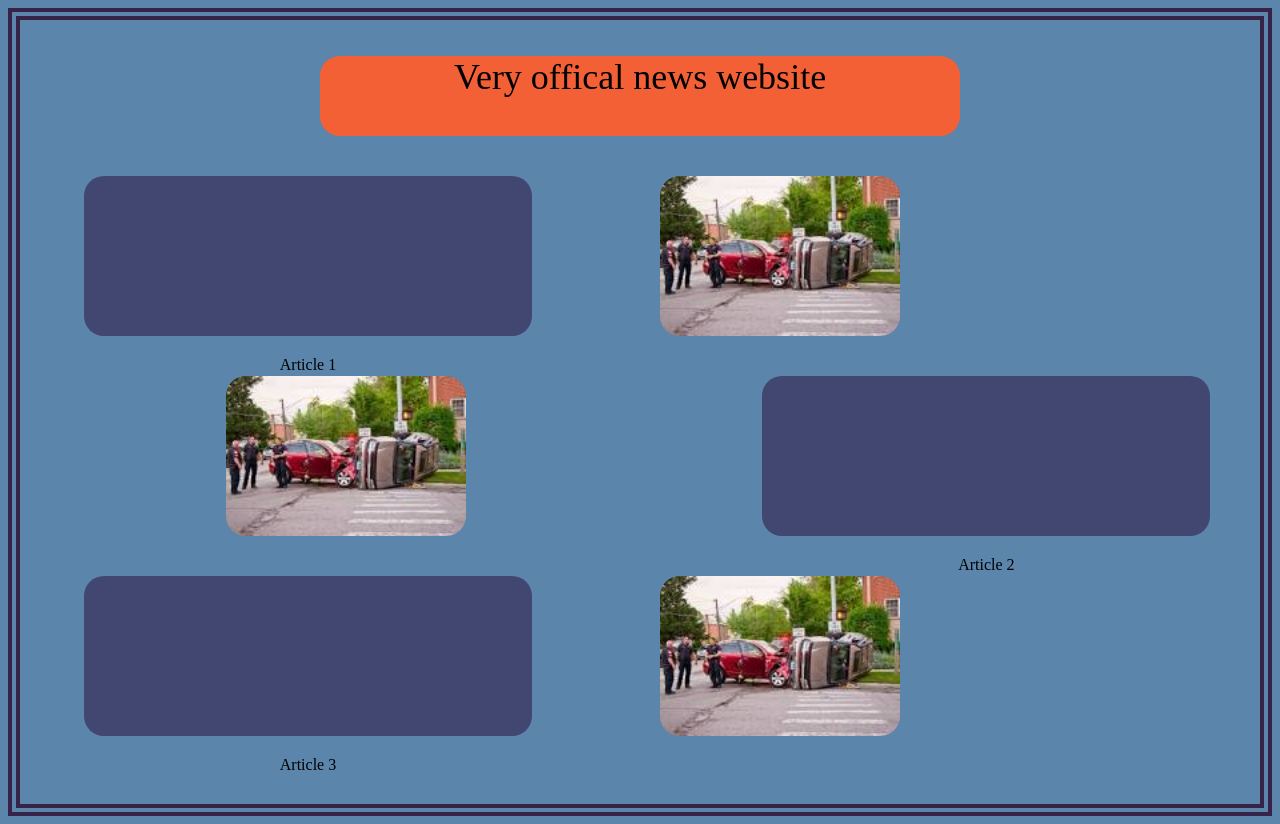
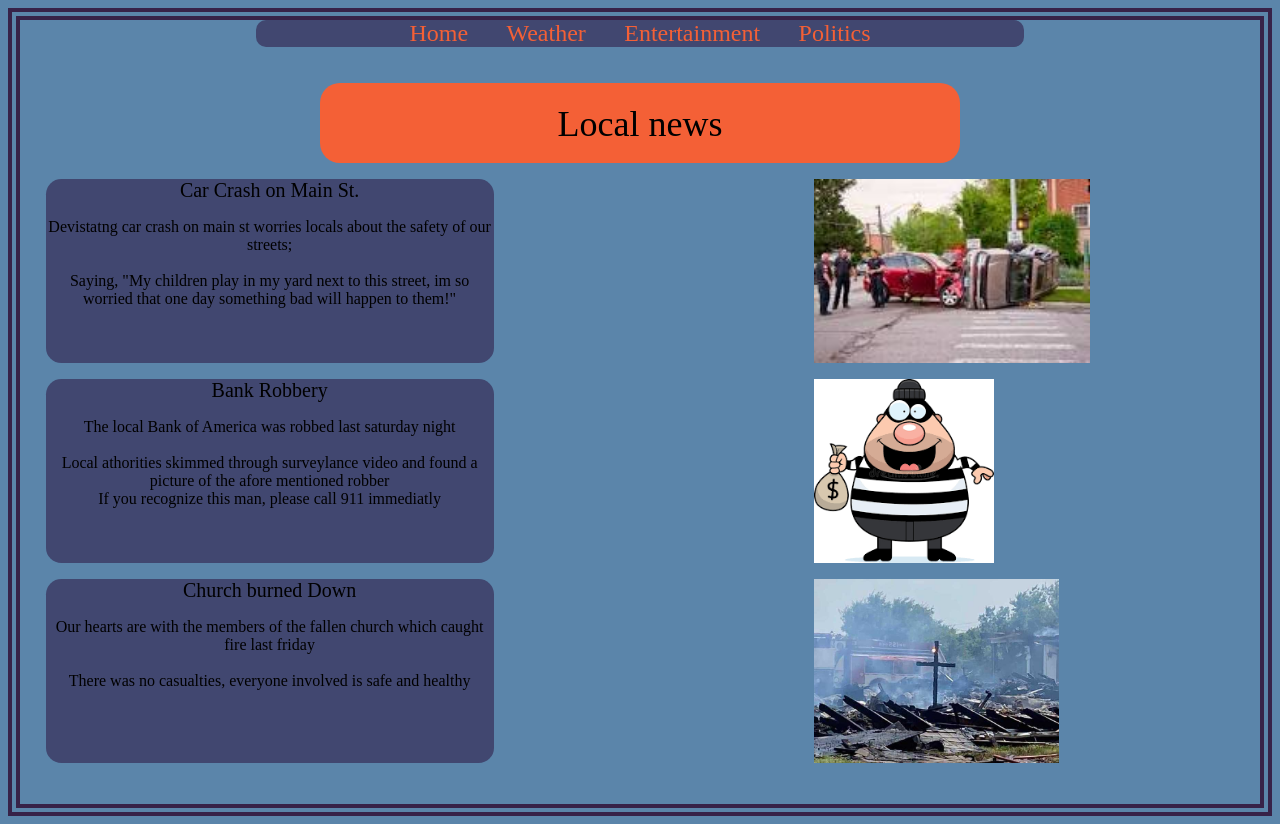
Before and after one commit to xCjay/News-Website, a plain HTML site: page index.html in a window 1280 px wide. Drawn offline with Linux system fonts and the light colour scheme.

Commit message:
Update 1
Fixed alot

```diff
--- a/index.html
+++ b/index.html
@@ -7,33 +7,42 @@
 
         <link rel="stylesheet" href="style.css">
     </head>
+
+    <nav>
+        <a href="index.html">Home</a>
+        <a href="weather.html">Weather</a>
+        <a href="entertainment.html">Entertainment</a>
+        <a href="politics.html">Politics</a>
+    </nav>
+
     <body>
         <header>
             <div class="logo">
-                <p>Very offical news website</p>
+                <p>Local news</p>
             </div>
         </header>
 
-        <div class="section1">
-            <div class="s1img">
-                <img src="/images/car crash.jpg" alt="">
-            </div>
-            <p>Article 1</p>
-        </div>
+    <div class="aindex">
 
-        <div class="section2">
-            <div class="s2img">
-                <img src="images/car crash.jpg" alt="">
-            </div>
-            <p>Article 2</p>
-        </div>
+        <article class="a1index">
+            <div>Car Crash on Main St. <p>Devistatng car crash on main st worries locals about the safety of our streets; <br> <br> Saying, "My children play in my yard next to this street, im so worried that one day something bad will happen to them!"</p></div>
 
-        <div class="section3">
-            <div class="s3img">
-                <img src="images/car crash.jpg" alt="">
-            </div>
-            <p>Article 3</p>
-        </div>
+            <img src="images/car crash.jpg" alt="Car Crash">
+        </article>
+
+        <article class = "a2index">
+            <div>Bank Robbery <p>The local Bank of America was robbed last saturday night <br><br>Local athorities skimmed through surveylance video and found a picture of the afore mentioned robber <br> If you recognize this man, please call 911 immediatly</p></div>
+
+            <img src="images/robber.png" alt="Picture of robber">
+        </article>
+
+        <article class="a3index">
+            <div>Church burned Down <p>Our hearts are with the members of the fallen church which caught fire last friday <br> <br> There was no casualties, everyone involved is safe and healthy</p></div>
+            <img src="images/burnt church.jpg" alt="Burnt Church">
+        </article>
+
+    </div>
+
 
 
     </body>
--- a/style.css
+++ b/style.css
@@ -19,77 +19,93 @@ body{
 
 .logo>p{
     font-size: 4.5vh;
+    padding-top: 20px;
 }
 
-.section1{
-    background-color: #414770;
-    border-radius: 20px;
-    width: 35vw;
-    height: 20vh;
 
-    margin-top: 5vh;
-    margin-left: 5vw;
 
-    text-align: center;
+
+.weather {
+text-align: center;
 }
 
-.section1>p{
+
+nav{
+    display: flex;
+    column-gap: 3vw;
+    justify-content: center;
+    background-color: #414770;
+    border-radius: 10px;
+    width: 60vw;
+    margin-left: auto;
+    margin-right: auto;
 
 }
 
-.s1img>img{
-    border-radius: 20px;
-    height: 20vh;
-    margin-left: 45vw;
-}
+nav>a{
+    color: #F46036;
+   font-size: 3vh;
+   text-align: center;
 
-.section2{
-    background-color: #414770;
-    border-radius: 20px;
-    width: 35vw;
-    height: 20vh;
-
-    margin-top: 5vh;
-    margin-left: 58vw;
-
-    text-align: center;
+   text-decoration: none;
 
 }
 
-.section2>p{
+
+/* All articles in the index page */
+
+.aindex{
+    display: flex;
+    flex-direction: column;
+    row-gap: 2vh;
+    margin-top: 2vh;
+    margin-left: 2vw;
+}
+
+.aindex>article{
+    display: flex;
+    column-gap: 25vw;
+}
+
+.aindex>article>div{
+    background-color: #414770;
+    width: 35vw;
+    height: 23vh;
+    border-radius: 1.2vw;
+    text-align: center;
+    font-size: 2.5vh;
+}
+
+.aindex>article>div>p{
+    font-size: 2vh;
+}
+
+.aindex>article>img{
+    width: auto;
+    height: 23vh;
+}
+
+.sevenday{
+    display: flex;
+    flex-direction: column;
+    row-gap: 50px;
 
 }
 
-.s2img>img{
-    border-radius: 20px;
-    height: 20vh;
-    margin-left: -100vw;
+.sevenday>div{
+    justify-content: center;
+    display: flex;
+    column-gap: 200px;
+    text-align: center;
+    font-size: 1.8vh;
 }
 
-.section3{
-    background-color: #414770;
-    border-radius: 20px;
-    width: 35vw;
-    height: 20vh;
-
-    margin-top: 5vh;
-    margin-left: 5vw;
-
-    text-align: center;
+.sevenday>div>p{
+    font-size: 200px;
 }
 
-.section3>p{
-
-
+.date{
+    width: 100px;
+    height: 100px;
+    background-color: #414770;
 }
-
-.s3img{
-    border;
-}
-
-
-.s3img>img{
-    border-radius: 20px;
-    height: 20vh;
-    margin-left: 45vw;
-}
```
Also changed, not shown: buisness.html (deleted, +0 -14 lines), entertainment.html (+6 -0 lines), politics.html (+6 -0 lines), weather.html (added, +65 -0 lines), images/burnt church.jpg (added), images/robber.png (added), images/weather/lightning.png (added), images/weather/snowflake.png (added), images/weather/sun.png (added), images/weather/suncloud.png (added).
